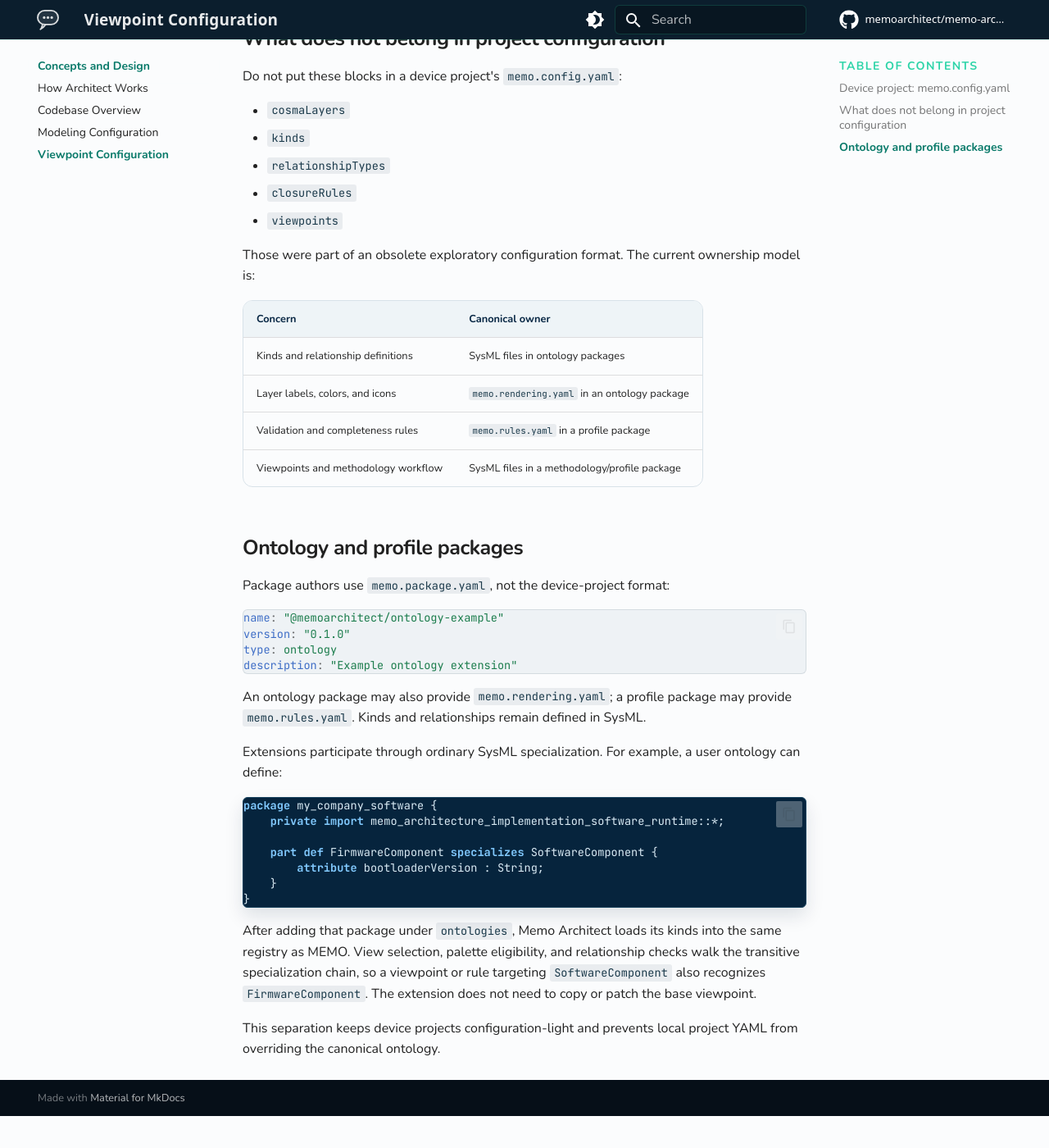
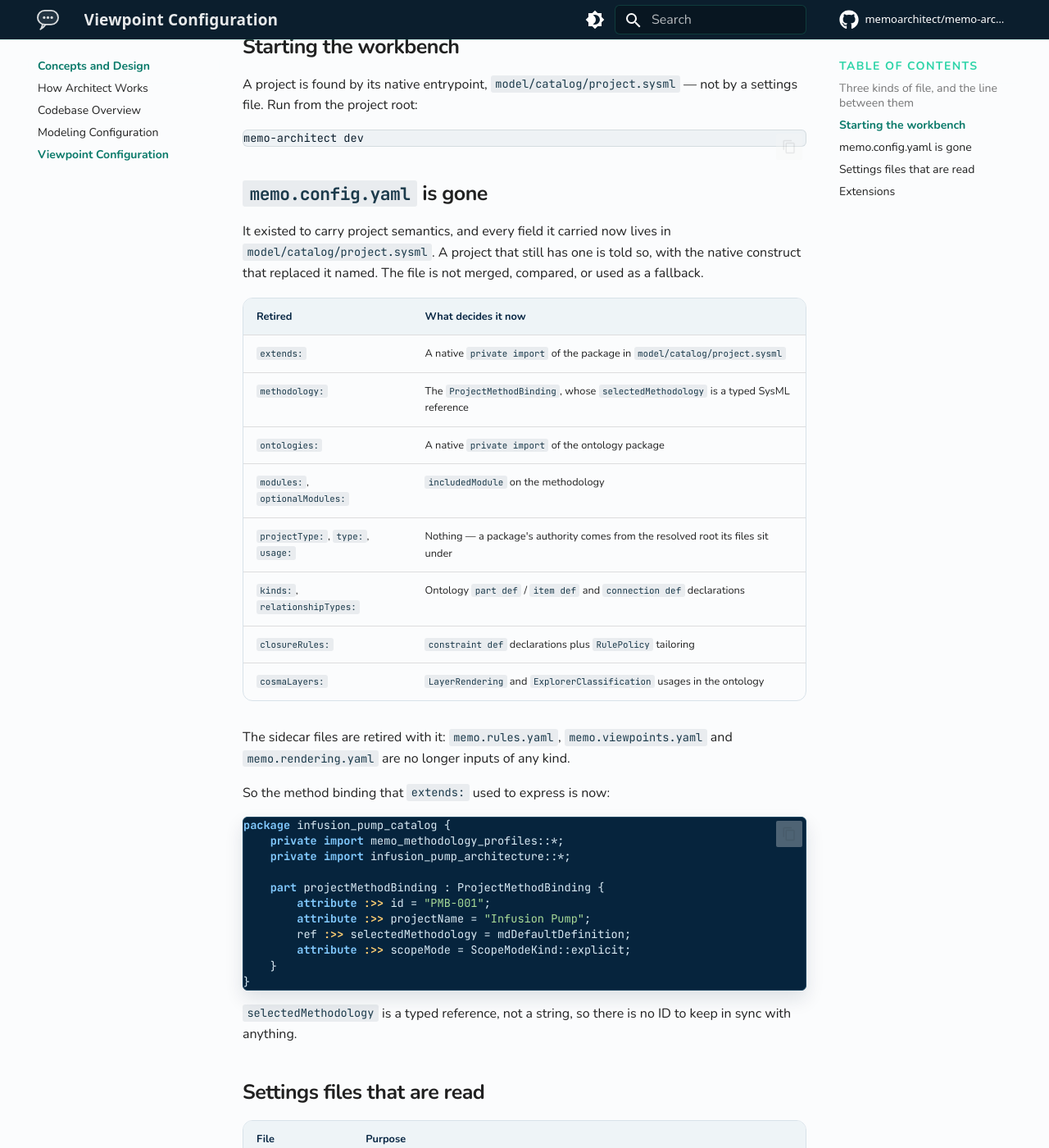
Before and after one commit to memoarchitect/memo-architect, an MkDocs documentation site: the page built from docs/src/developers/config/reference.md, in a window 1280 px wide and 1400 px high, scrolled down 900 px. Shown: the whole window at 82% size. Built offline with MkDocs 1.6.1 and Material for MkDocs 9.7.7, drawn with Linux system fonts in a browser that asks for light colours; comment, search, counter and statistics services are not loaded; before the commit the page ends 2261 px from its top, so only the background shows below that; some of the changed text lies outside the part shown.

Commit message:
docs: rewrite the project configuration reference for the native format
The page documented memo.config.yaml as the device-project format with extends
marked required, and named memo.rules.yaml and memo.rendering.yaml as canonical
owners of rules and layer styling. All of that was retired at the 2026-08-01
native flip; §17 of the native design called for this rewrite once the
implementation landed, and it had not been done.

Rewritten around the three-way line §17 asked for — semantic model source,
application project settings, transient workspace state — with a table mapping
all ten retired keys to what decides each now, read from settings-boundary.ts
rather than from the ADRs. memo.architect.yaml is documented as reserved, since
only the boundary checker knows it today.

Smaller sites: medical-domain.md showed profile selection as extends:;
cli-usage.md and mcp-cursor.md located a project by its settings file rather
than by model/catalog/project.sysml; the context diagram pinned methodology to
memo.config.yaml.

ADR-1-12: constraint 1 mandated qualified package declarations. The tree has 242
flat declarations and zero qualified ones — the lean rearchitecture spells the
path in one underscored segment. The ADR now records what shipped; the design
had proposed nested declarations, which is not what happened.

R7-S2.

Co-Authored-By: Claude Opus 5 <noreply@anthropic.com>

````diff
--- a/docs/src/developers/config/reference.md
+++ b/docs/src/developers/config/reference.md
@@ -1,72 +1,93 @@
 # Project Configuration Reference
 
-MEMO Architect device projects use one minimal `memo.config.yaml` file at the
-project root. It selects the modeling profile and optional ontology extensions;
-modeling kinds, rendering layers, relationships, rules, and viewpoints belong
-to those packages rather than to the device project.
+**A device project is its SysML.** Configuration selects tools and settings, not
+model content.
 
-## Device project: `memo.config.yaml`
+> Delete every YAML file in a project and the model still means exactly what it
+> meant before.
 
-```yaml
-projectName: gpca-pump
-projectType: device
+This page is the settings half. What the model *contains* is declared natively —
+see [Native project format](https://memoarchitect.com/memo/reference/native-project-format/)
+in the ontology reference.
 
-extends: "@memoarchitect/medical-modeling-profile"
+## Three kinds of file, and the line between them
 
-ontologies:
-  - name: "@memoarchitect/ontology"
-    version: "^0.6.0"
-```
+| Layer | Examples | Rule |
+|---|---|---|
+| **Semantic model source** | `model/catalog/**/*.sysml` | The only thing that decides which elements, relationships, viewpoints, rules and obligations exist |
+| **Application project settings** | `memo.tools.yaml`, `memo.architect.yaml`, `memo.package.yaml`, `syside.toml` | May change how a command or the workbench *runs*. May never change what the model means |
+| **Transient workspace state** | `.memo/architect/`, caches, `.viewlayout` sidecars | Regenerable. Deleting it costs you diagram positions and caches, nothing else |
 
-| Field | Required | Description |
-|---|---:|---|
-| `projectName` | Yes | Human-readable project identifier. |
-| `projectType` | Yes | Must be `device` for an end project. |
-| `extends` | Yes | Modeling profile inherited by the project. |
-| `ontologies` | No | Additional ontology packages, each with `name` and `version`. |
+Removing a settings file may change how an application runs or looks. It must
+not change which model elements, relationships, methodology, rules, portable
+views, or validation obligations exist.
 
-Run the workbench from the directory containing this file:
+## Starting the workbench
+
+A project is found by its native entrypoint, `model/catalog/project.sysml` — not
+by a settings file. Run from the project root:
 
 ```bash
 memo-architect dev
 ```
 
-## What does not belong in project configuration
+## `memo.config.yaml` is gone
 
-Do not put these blocks in a device project's `memo.config.yaml`:
+It existed to carry project semantics, and every field it carried now lives in
+`model/catalog/project.sysml`. A project that still has one is told so, with the
+native construct that replaced it named. The file is not merged, compared, or
+used as a fallback.
 
-- `cosmaLayers`
-- `kinds`
-- `relationshipTypes`
-- `closureRules`
-- `viewpoints`
+| Retired | What decides it now |
+|---|---|
+| `extends:` | A native `private import` of the package in `model/catalog/project.sysml` |
+| `methodology:` | The `ProjectMethodBinding`, whose `selectedMethodology` is a typed SysML reference |
+| `ontologies:` | A native `private import` of the ontology package |
+| `modules:`, `optionalModules:` | `includedModule` on the methodology |
+| `projectType:`, `type:`, `usage:` | Nothing — a package's authority comes from the resolved root its files sit under |
+| `kinds:`, `relationshipTypes:` | Ontology `part def` / `item def` and `connection def` declarations |
+| `closureRules:` | `constraint def` declarations plus `RulePolicy` tailoring |
+| `cosmaLayers:` | `LayerRendering` and `ExplorerClassification` usages in the ontology |
 
-Those were part of an obsolete exploratory configuration format. The current
-ownership model is:
+The sidecar files are retired with it: `memo.rules.yaml`, `memo.viewpoints.yaml`
+and `memo.rendering.yaml` are no longer inputs of any kind.
 
-| Concern | Canonical owner |
-|---|---|
-| Kinds and relationship definitions | SysML files in ontology packages |
-| Layer labels, colors, and icons | `memo.rendering.yaml` in an ontology package |
-| Validation and completeness rules | `memo.rules.yaml` in a profile package |
-| Viewpoints and methodology workflow | SysML files in a methodology/profile package |
+So the method binding that `extends:` used to express is now:
 
-## Ontology and profile packages
+```sysml
+package infusion_pump_catalog {
+    private import memo_methodology_profiles::*;
+    private import infusion_pump_architecture::*;
 
-Package authors use `memo.package.yaml`, not the device-project format:
-
-```yaml
-name: "@memoarchitect/ontology-example"
-version: "0.1.0"
-type: ontology
-description: "Example ontology extension"
+    part projectMethodBinding : ProjectMethodBinding {
+        attribute :>> id = "PMB-001";
+        attribute :>> projectName = "Infusion Pump";
+        ref :>> selectedMethodology = mdDefaultDefinition;
+        attribute :>> scopeMode = ScopeModeKind::explicit;
+    }
+}
 ```
 
-An ontology package may also provide `memo.rendering.yaml`; a profile package
-may provide `memo.rules.yaml`. Kinds and relationships remain defined in SysML.
+`selectedMethodology` is a typed reference, not a string, so there is no ID to
+keep in sync with anything.
 
-Extensions participate through ordinary SysML specialization. For example, a
-user ontology can define:
+## Settings files that are read
+
+| File | Purpose |
+|---|---|
+| `memo.package.yaml` | Locator only: `name`, `version`, `description`, `license`, `tags`, `sysmlDir`. It may say where a package's source lives; it may not say whether that package is loaded |
+| `memo.tools.yaml` | MEMO Tools settings — toolchain selection, executable paths, command behaviour. See the Tools configuration reference |
+| `memo.architect.yaml` | Reserved for Architect application settings; checked against the semantic boundary |
+| `memo.lock.yaml` | Generated. Records what the imports resolved to; it cannot introduce a package no import named |
+
+A settings file inherits nothing — there is no `extends` chain, because
+inheritance was how one project's settings reached into another package's model.
+
+## Extensions
+
+Extensions participate through ordinary SysML specialization, and are selected
+by being imported — never by being installed. A package a manifest points at but
+no import reaches contributes nothing.
 
 ```sysml
 package my_company_software {
@@ -78,11 +99,8 @@ package my_company_software {
 }
 ```
 
-After adding that package under `ontologies`, Memo Architect loads its kinds
-into the same registry as MEMO. View selection, palette eligibility, and
-relationship checks walk the transitive specialization chain, so a viewpoint
-or rule targeting `SoftwareComponent` also recognizes `FirmwareComponent`.
-The extension does not need to copy or patch the base viewpoint.
-
-This separation keeps device projects configuration-light and prevents local
-project YAML from overriding the canonical ontology.
+Import that package from `model/catalog/project.sysml` and its kinds load into
+the same registry as MEMO's. View selection, palette eligibility, and
+relationship checks walk the transitive specialization chain, so a viewpoint or
+rule targeting `SoftwareComponent` also recognizes `FirmwareComponent`. The
+extension does not need to copy or patch the base viewpoint.
````
Also changed, not shown: docs/architecture/reference/overview.md (+1 -1 lines), docs/decisions/adr/ADR-1-12-namespace-canonicalization.md (+23 -0 lines), docs/src/developers/config/medical-domain.md (+11 -3 lines), docs/src/users/cli-usage.md (+3 -2 lines), docs/src/users/mcp-cursor.md (+3 -3 lines).
